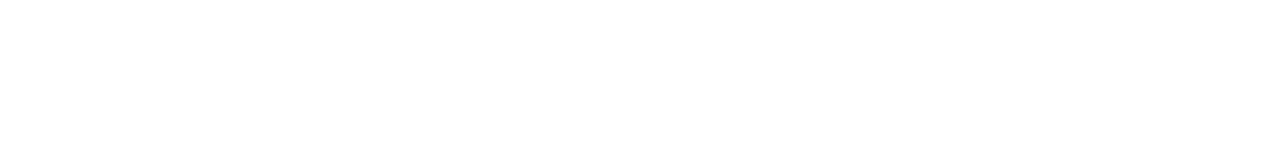
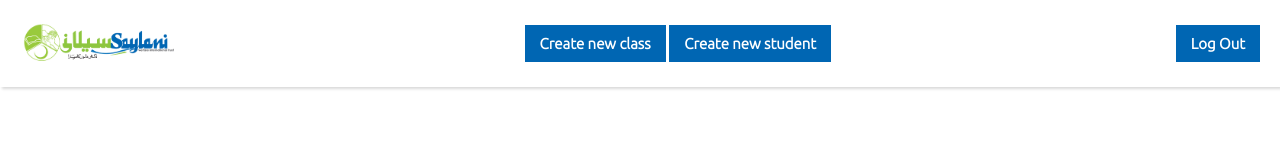
Before and after one commit to ebad-arshad/attendenc-app, a plain HTML site: page adminPanel/index.html in a window 1280 px wide. Drawn offline with Linux system fonts and the light colour scheme.

Commit message:
added navbar

```diff
--- a/adminPanel/index.html
+++ b/adminPanel/index.html
@@ -1,5 +1,6 @@
 <!DOCTYPE html>
 <html lang="en">
+
 <head>
     <meta charset="UTF-8">
     <meta http-equiv="X-UA-Compatible" content="IE=edge">
@@ -7,8 +8,22 @@
     <title>Admin Panel</title>
     <link rel="stylesheet" href="style.css">
 </head>
+
 <body>
+    <nav>
+        <div class="logo">
+            <img src="../images/saylani-logo.png" alt="">
+        </div>
+        <div class="createButtons">
+            <button id="createClassBtn">Create new class</button>
+            <button id="createStudentBtn">Create new student</button>
+        </div>
+        <div class="logOutBtn">
+            <button>Log Out</button>
+        </div>
+    </nav>
 
 </body>
 <script src="app.js"></script>
+
 </html>
--- a/adminPanel/style.css
+++ b/adminPanel/style.css
@@ -0,0 +1,45 @@
+@font-face {
+    font-family: Ubuntu;
+    src: url(../fonts/Ubuntu/Ubuntu-Light.ttf);
+}
+
+* {
+    margin: 0;
+    padding: 0;
+    box-sizing: border-box;
+    font-family: Ubuntu;
+}
+
+nav {
+    display: flex;
+    justify-content: space-between;
+    align-items: center;
+    padding: 20px;
+    box-shadow: rgba(0, 0, 0, 0.15) 1.95px 1.95px 2.6px;
+}
+
+.logo {
+    width: 160px;
+    cursor: pointer;
+}
+
+.logo img {
+    width: 100%;
+    object-fit: contain;
+}
+
+.createButtons button,.logOutBtn button {
+    padding: 10px 15px;
+    color: #fff;
+    background: #0066b3;
+    border: none;
+    font-size: 15px;
+    font-weight: bold;
+    cursor: pointer;
+    transition: .2s;
+}
+
+.createButtons button:hover,.logOutBtn button:hover {
+    opacity: .7;
+    transition: .2s;
+}
```
Also changed, not shown: fonts/Ubuntu/UFL.txt (added), fonts/Ubuntu/Ubuntu-Bold.ttf (added), fonts/Ubuntu/Ubuntu-BoldItalic.ttf (added), fonts/Ubuntu/Ubuntu-Italic.ttf (added), fonts/Ubuntu/Ubuntu-Light.ttf (added), fonts/Ubuntu/Ubuntu-LightItalic.ttf (added), fonts/Ubuntu/Ubuntu-Medium.ttf (added), fonts/Ubuntu/Ubuntu-MediumItalic.ttf (added), fonts/Ubuntu/Ubuntu-Regular.ttf (added).
